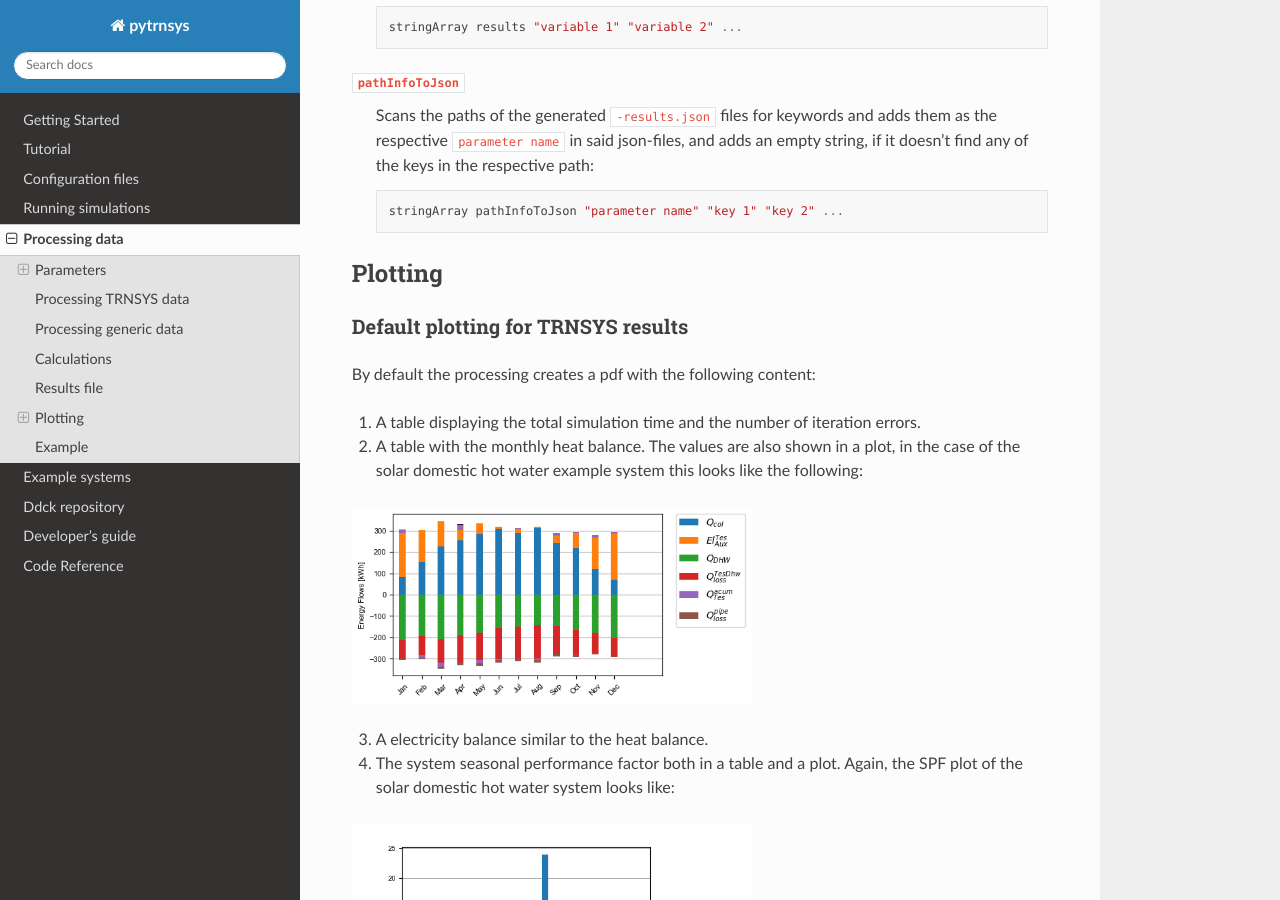
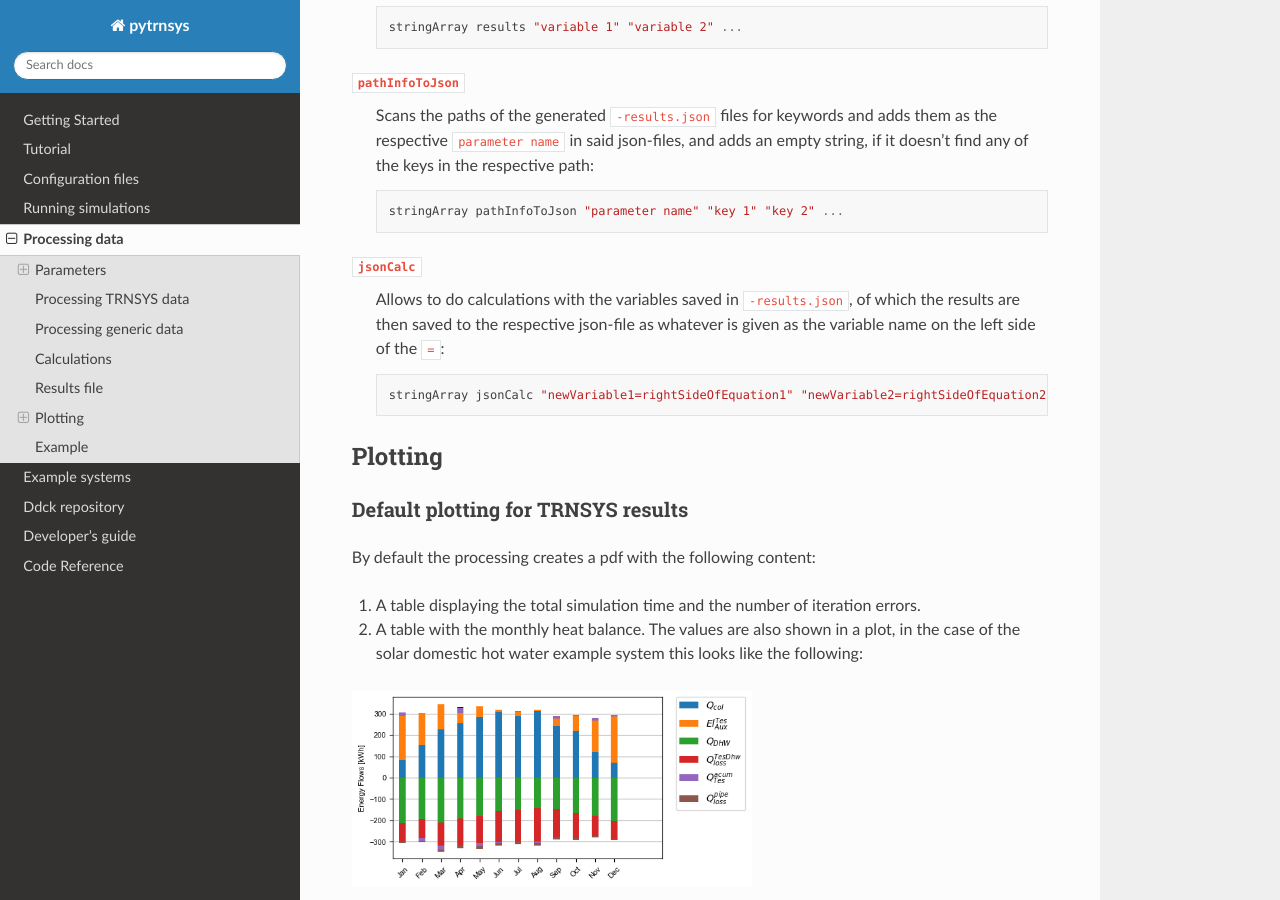
Before and after one commit to SPF-OST/pytrnsys, a Sphinx documentation site: the page built from docs/guide/process_data.rst, in a window 1280 px wide and 900 px high, scrolled down 4988 px. Built offline with Sphinx 7.4.7 and the Read the Docs theme 2.0.0, drawn with Linux system fonts in a browser that asks for light colours; pages that are not in the unit, such as notebooks, are missing from menus.

Commit message:
documentation of jsonCalc

```diff
--- a/docs/guide/process_data.rst
+++ b/docs/guide/process_data.rst
@@ -218,6 +218,13 @@ json-file.
 
         stringArray pathInfoToJson "parameter name" "key 1" "key 2" ...
 
+``jsonCalc``
+    Allows to do calculations with the variables saved in ``-results.json``, of which the results are then saved to the
+    respective json-file as whatever is given as the variable name on the left side of the ``=``::
+
+        stringArray jsonCalc "newVariable1=rightSideOfEquation1" "newVariable2=rightSideOfEquation2" ...
+
+
 Plotting
 --------
 
```
